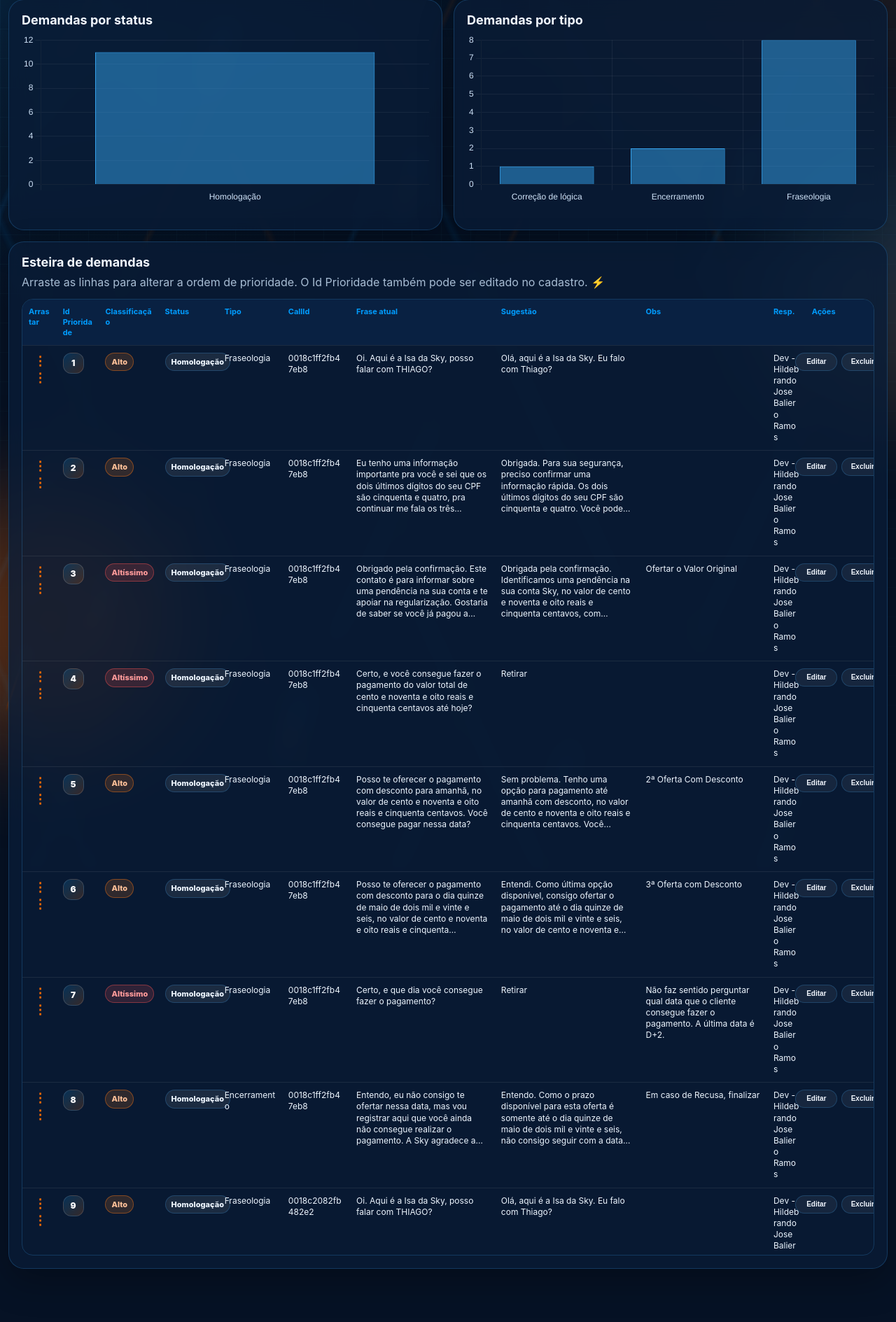
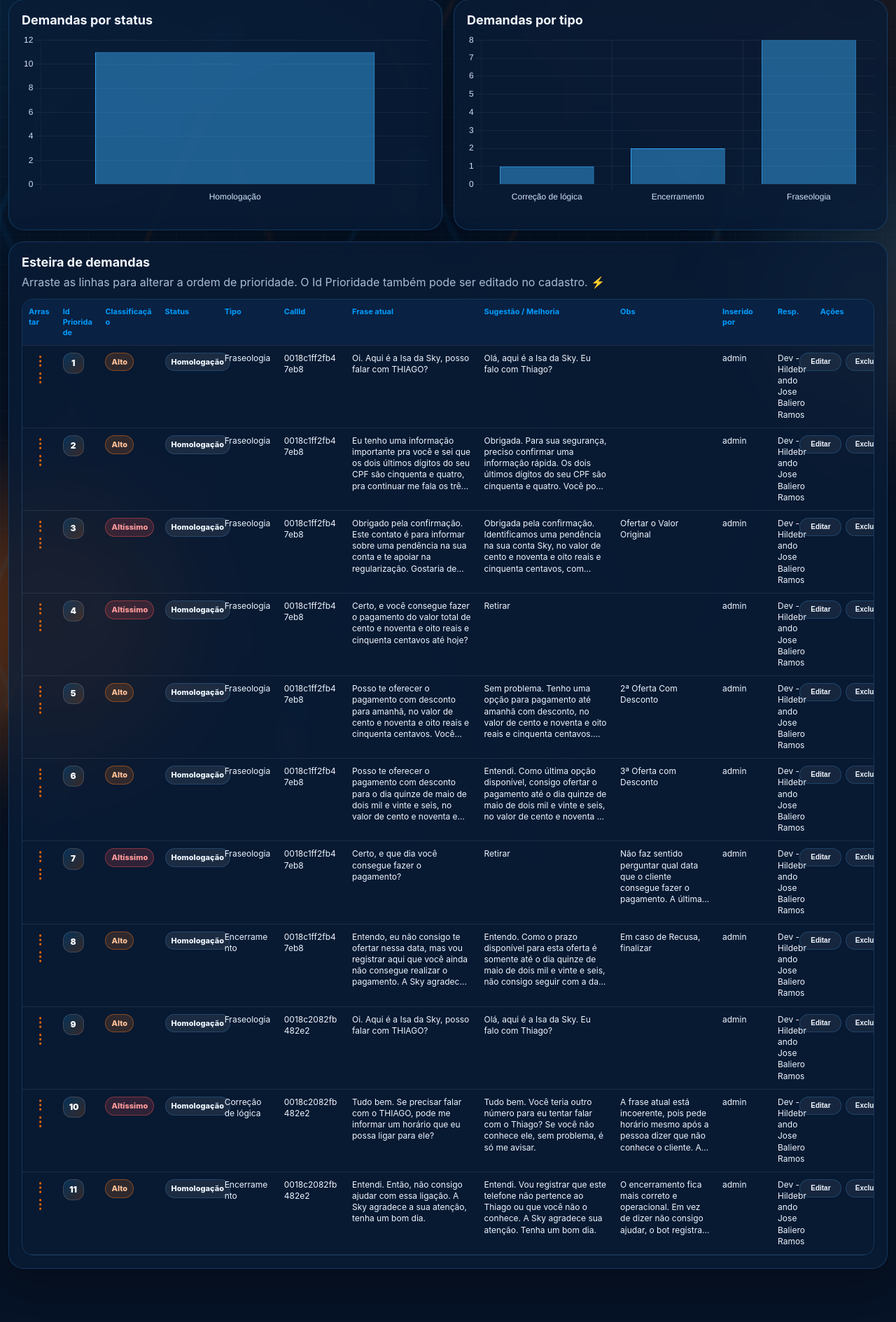
Before and after one commit to kikosouza159-afk/OSPMelhoriasCommandCenter, a Flask app: page / in a window 1280 px wide. Shown: the part 463-2352 px from the top of the page at 70% size. Run offline with Flask 3, Linux system fonts and the light colour scheme; the visitor is signed in with stand-in values (Sample User, id 1); data comes from the database, SQL or seed files in the repository; both versions use the stored data as it was after the commit.

Commit message:
Add files via upload

```diff
--- a/app.py
+++ b/app.py
@@ -24,11 +24,22 @@ def login_required(fn):
 STATUS_LIST = ["Backlog", "Em análise", "Em desenvolvimento", "Homologação", "Concluído", "Cancelado"]
 TIPO_LIST = ["Fraseologia", "Fluxo", "Validação CPF", "Oferta", "Encerramento", "Correção de lógica"]
 RISCO_LIST = ["Baixo", "Médio", "Alto", "Crítico"]
+PRIORIDADE_LIST = ["Altíssimo", "Alto", "Médio", "Baixo", "Baixíssimo"]
 
 def get_conn():
     conn = sqlite3.connect(DB_PATH)
     conn.row_factory = sqlite3.Row
     return conn
+
+def score_from_prioridade(nivel):
+    mapa = {
+        "Altíssimo": 5.0,
+        "Alto": 4.0,
+        "Médio": 3.0,
+        "Baixo": 2.0,
+        "Baixíssimo": 1.0
+    }
+    return mapa.get(nivel or "Médio", 3.0)
 
 def calc_prioridade(impacto, recorrencia, urgencia, esforco, risco):
     """
@@ -68,6 +79,7 @@ def init_db():
                 previous_asr TEXT,
                 frase_atual TEXT,
                 sugestao TEXT,
+                melhoria TEXT DEFAULT '',
                 obs TEXT,
                 tipo TEXT DEFAULT 'Fraseologia',
                 responsavel TEXT DEFAULT '',
@@ -82,7 +94,8 @@ def init_db():
                 data_criacao TEXT,
                 data_prevista TEXT DEFAULT '',
                 data_conclusao TEXT DEFAULT '',
-                prioridade_ordem INTEGER DEFAULT 0
+                prioridade_ordem INTEGER DEFAULT 0,
+                criado_por TEXT DEFAULT ''
             )
         """)
 
@@ -103,6 +116,32 @@ def init_db():
                 (idx, item["id"])
             )
 
+
+        # Migração V1.5.3 cadastro objetivo: usuário que inseriu a demanda
+        cols_criado = [c["name"] for c in conn.execute("PRAGMA table_info(demandas)").fetchall()]
+        if "criado_por" not in cols_criado:
+            conn.execute("ALTER TABLE demandas ADD COLUMN criado_por TEXT DEFAULT ''")
+        conn.execute("""
+            UPDATE demandas
+            SET criado_por = CASE
+                WHEN COALESCE(criado_por, '') = '' THEN 'admin'
+                ELSE criado_por
+            END
+        """)
+
+
+        # Migração V1.5.4: campo Melhoria para demandas que não são de fraseologia
+        cols_melhoria = [c["name"] for c in conn.execute("PRAGMA table_info(demandas)").fetchall()]
+        if "melhoria" not in cols_melhoria:
+            conn.execute("ALTER TABLE demandas ADD COLUMN melhoria TEXT DEFAULT ''")
+            conn.execute("""
+                UPDATE demandas
+                SET melhoria = CASE
+                    WHEN tipo <> 'Fraseologia' AND COALESCE(sugestao, '') <> '' THEN sugestao
+                    ELSE COALESCE(melhoria, '')
+                END
+            """)
+
         total = conn.execute("SELECT COUNT(*) AS qtd FROM demandas").fetchone()["qtd"]
         if total == 0:
             seed = [
@@ -122,11 +161,11 @@ def init_db():
                 score, nivel = calc_prioridade(row[6], row[7], row[8], row[9], row[10])
                 conn.execute("""
                     INSERT INTO demandas (
-                        call_id, previous_asr, frase_atual, sugestao, obs, tipo,
+                        call_id, previous_asr, frase_atual, sugestao, melhoria, obs, tipo,
                         impacto, recorrencia, urgencia, esforco, risco,
-                        score_prioridade, nivel_prioridade, data_criacao, prioridade_ordem
-                    ) VALUES (?, ?, ?, ?, ?, ?, ?, ?, ?, ?, ?, ?, ?, ?, ?)
-                """, row[:6] + row[6:] + (score, nivel, datetime.now().strftime("%Y-%m-%d"), idx))
+                        score_prioridade, nivel_prioridade, data_criacao, prioridade_ordem, criado_por
+                    ) VALUES (?, ?, ?, ?, ?, ?, ?, ?, ?, ?, ?, ?, ?, ?, ?, ?, ?)
+                """, row[:4] + ("",) + row[4:6] + row[6:] + (score, nivel, datetime.now().strftime("%Y-%m-%d"), idx, "admin"))
 
         # Migração visual de prioridades antigas para a nova régua simplificada
         antigas = conn.execute("""
@@ -169,7 +208,7 @@ def logout():
 @app.route("/")
 @login_required
 def index():
-    return render_template("index.html", status_list=STATUS_LIST, tipo_list=TIPO_LIST, risco_list=RISCO_LIST)
+    return render_template("index.html", status_list=STATUS_LIST, tipo_list=TIPO_LIST, risco_list=RISCO_LIST, prioridade_list=PRIORIDADE_LIST)
 
 @app.route("/api/demandas")
 @login_required
@@ -188,9 +227,9 @@ def listar_demandas():
         where.append("tipo = ?")
         params.append(tipo)
     if busca:
-        where.append("(call_id LIKE ? OR previous_asr LIKE ? OR frase_atual LIKE ? OR sugestao LIKE ? OR obs LIKE ?)")
+        where.append("(call_id LIKE ? OR previous_asr LIKE ? OR frase_atual LIKE ? OR sugestao LIKE ? OR melhoria LIKE ? OR obs LIKE ?)")
         like = f"%{busca}%"
-        params.extend([like, like, like, like, like])
+        params.extend([like, like, like, like, like, like])
 
     query = "SELECT * FROM demandas"
     if where:
@@ -240,20 +279,22 @@ def criar_demanda():
     urgencia = int(data.get("urgencia", 3))
     esforco = int(data.get("esforco", 2))
     risco = int(data.get("risco", 3))
-    score, nivel = calc_prioridade(impacto, recorrencia, urgencia, esforco, risco)
+    nivel = data.get("nivel_prioridade", "Médio")
+    score = score_from_prioridade(nivel)
 
     with get_conn() as conn:
         conn.execute("""
             INSERT INTO demandas (
-                call_id, previous_asr, frase_atual, sugestao, obs, tipo,
+                call_id, previous_asr, frase_atual, sugestao, melhoria, obs, tipo,
                 responsavel, status, impacto, recorrencia, urgencia, esforco, risco,
-                score_prioridade, nivel_prioridade, data_criacao, data_prevista, prioridade_ordem
-            ) VALUES (?, ?, ?, ?, ?, ?, ?, ?, ?, ?, ?, ?, ?, ?, ?, ?, ?, ?)
+                score_prioridade, nivel_prioridade, data_criacao, data_prevista, prioridade_ordem, criado_por
+            ) VALUES (?, ?, ?, ?, ?, ?, ?, ?, ?, ?, ?, ?, ?, ?, ?, ?, ?, ?, ?, ?)
         """, (
             data.get("call_id", ""),
             data.get("previous_asr", ""),
             data.get("frase_atual", ""),
             data.get("sugestao", ""),
+            data.get("melhoria", ""),
             data.get("obs", ""),
             data.get("tipo", "Fraseologia"),
             data.get("responsavel", ""),
@@ -262,7 +303,8 @@ def criar_demanda():
             score, nivel,
             datetime.now().strftime("%Y-%m-%d"),
             data.get("data_prevista", ""),
-            int(data.get("prioridade_ordem") or 999999)
+            int(data.get("prioridade_ordem") or 999999),
+            session.get("usuario", "admin")
         ))
         conn.commit()
 
@@ -273,8 +315,8 @@ def criar_demanda():
 def atualizar_demanda(demanda_id):
     data = request.json or {}
     campos = [
-        "call_id", "previous_asr", "frase_atual", "sugestao", "obs", "tipo",
-        "responsavel", "status", "impacto", "recorrencia", "urgencia", "esforco",
+        "call_id", "previous_asr", "frase_atual", "sugestao", "melhoria", "obs", "tipo",
+        "responsavel", "status", "nivel_prioridade", "impacto", "recorrencia", "urgencia", "esforco",
         "risco", "data_prevista", "data_conclusao", "prioridade_ordem"
     ]
 
@@ -286,7 +328,8 @@ def atualizar_demanda(demanda_id):
     urgencia = int(data.get("urgencia", 3))
     esforco = int(data.get("esforco", 2))
     risco = int(data.get("risco", 3))
-    score, nivel = calc_prioridade(impacto, recorrencia, urgencia, esforco, risco)
+    nivel = data.get("nivel_prioridade", "Médio")
+    score = score_from_prioridade(nivel)
 
     for c in campos:
         if c in data:
@@ -331,6 +374,7 @@ def deletar_demanda(demanda_id):
         conn.commit()
     return jsonify({"ok": True})
 
+init_db()
+
 if __name__ == "__main__":
-    init_db()
     app.run(debug=True, host="0.0.0.0", port=5000)
--- a/static/css/style.css
+++ b/static/css/style.css
@@ -920,3 +920,65 @@ th:nth-child(11), td:nth-child(11) {
     min-width: 140px;
   }
 }
+
+
+/* V1.5.3 Cadastro objetivo */
+.form-grid-objetivo {
+  grid-template-columns: repeat(4, 1fr);
+}
+
+.conditional-box {
+  margin-top: 8px;
+  padding: 14px;
+  border: 1px solid rgba(0, 157, 255, .18);
+  border-radius: 18px;
+  background: rgba(0, 0, 0, .10);
+}
+
+/* Nova esteira com 11 colunas, sem Obs */
+th:nth-child(1), td:nth-child(1) { width: 4%; }      /* Arrastar */
+th:nth-child(2), td:nth-child(2) { width: 5%; }      /* Id Prioridade */
+th:nth-child(3), td:nth-child(3) { width: 7%; }      /* Classificação */
+th:nth-child(4), td:nth-child(4) { width: 7%; }      /* Status */
+th:nth-child(5), td:nth-child(5) { width: 7.5%; }    /* Tipo */
+th:nth-child(6), td:nth-child(6) { width: 8%; }      /* CallId */
+th:nth-child(7), td:nth-child(7) { width: 18%; }     /* Frase atual */
+th:nth-child(8), td:nth-child(8) { width: 18%; }     /* Sugestão */
+th:nth-child(9), td:nth-child(9) { width: 7%; }      /* Inserido por */
+th:nth-child(10), td:nth-child(10) { width: 6.5%; }  /* Resp. */
+th:nth-child(11), td:nth-child(11) { width: 12%; }   /* Ações */
+
+th:nth-child(11), td:nth-child(11) {
+  min-width: 150px;
+}
+
+@media (max-width: 1100px) {
+  .form-grid-objetivo {
+    grid-template-columns: 1fr;
+  }
+}
+
+
+/* V1.5.4 - Campo Melhoria e Observação para demandas que não são Fraseologia */
+#melhoriaBox textarea,
+#fraseologiaBox textarea {
+  min-height: 92px;
+}
+
+/* Esteira com Obs novamente */
+th:nth-child(1), td:nth-child(1) { width: 4%; }      /* Arrastar */
+th:nth-child(2), td:nth-child(2) { width: 5%; }      /* Id Prioridade */
+th:nth-child(3), td:nth-child(3) { width: 7%; }      /* Classificação */
+th:nth-child(4), td:nth-child(4) { width: 7%; }      /* Status */
+th:nth-child(5), td:nth-child(5) { width: 7%; }      /* Tipo */
+th:nth-child(6), td:nth-child(6) { width: 8%; }      /* CallId */
+th:nth-child(7), td:nth-child(7) { width: 15.5%; }   /* Frase atual */
+th:nth-child(8), td:nth-child(8) { width: 16%; }     /* Sugestão / Melhoria */
+th:nth-child(9), td:nth-child(9) { width: 12%; }     /* Obs */
+th:nth-child(10), td:nth-child(10) { width: 6.5%; }  /* Inserido por */
+th:nth-child(11), td:nth-child(11) { width: 5%; }    /* Resp. */
+th:nth-child(12), td:nth-child(12) { width: 7%; }    /* Ações */
+
+th:nth-child(12), td:nth-child(12) {
+  min-width: 150px;
+}
--- a/static/js/app.js
+++ b/static/js/app.js
@@ -59,8 +59,9 @@ function renderTabela() {
       <td>${escapeHtml(d.tipo)}</td>
       <td>${escapeHtml(d.call_id)}</td>
       <td><div class="truncate">${escapeHtml(d.frase_atual)}</div></td>
-      <td><div class="truncate">${escapeHtml(d.sugestao)}</div></td>
+      <td><div class="truncate">${escapeHtml(d.tipo === "Fraseologia" ? d.sugestao : (d.melhoria || d.sugestao || ""))}</div></td>
       <td><div class="truncate">${escapeHtml(d.obs || "")}</div></td>
+      <td>${escapeHtml(d.criado_por || "")}</td>
       <td>${escapeHtml(d.responsavel || "")}</td>
       <td>
         <div class="actions">
@@ -188,9 +189,11 @@ function fecharModal() {
 }
 
 function limparForm() {
-  ["id","call_id","previous_asr","frase_atual","sugestao","obs","responsavel","data_prevista","prioridade_ordem"].forEach(id => $(id).value = "");
+  ["id","call_id","previous_asr","frase_atual","sugestao","melhoria","obs","responsavel","data_prevista","prioridade_ordem"].forEach(id => $(id).value = "");
   $("tipo").value = "Fraseologia";
   $("status").value = "Backlog";
+  $("nivel_prioridade").value = "Médio";
+  toggleFraseologiaFields();
   $("impacto").value = 3;
   $("recorrencia").value = 3;
   $("urgencia").value = 3;
@@ -207,6 +210,8 @@ function editar(id) {
     if ($(k)) $(k).value = d[k] ?? "";
   });
   $("id").value = d.id;
+  if ($("criado_por_view")) $("criado_por_view").value = d.criado_por || "";
+  toggleFraseologiaFields();
   $("modal").showModal();
 }
 
@@ -219,9 +224,11 @@ async function salvarDemanda(event) {
     previous_asr: $("previous_asr").value,
     frase_atual: $("frase_atual").value,
     sugestao: $("sugestao").value,
+    melhoria: $("melhoria").value,
     obs: $("obs").value,
     tipo: $("tipo").value,
     status: $("status").value,
+    nivel_prioridade: $("nivel_prioridade").value,
     responsavel: $("responsavel").value,
     data_prevista: $("data_prevista").value,
     prioridade_ordem: Number($("prioridade_ordem").value || 999999),
@@ -242,13 +249,39 @@ async function salvarDemanda(event) {
   });
 
   fecharModal();
-  carregarTudo();
+
+function toggleFraseologiaFields() {
+  const fraseologiaBox = $("fraseologiaBox");
+  const melhoriaBox = $("melhoriaBox");
+  if (!fraseologiaBox || !melhoriaBox) return;
+
+  const tipo = $("tipo").value;
+  const isFraseologia = tipo === "Fraseologia";
+
+  fraseologiaBox.style.display = isFraseologia ? "block" : "none";
+  melhoriaBox.style.display = isFraseologia ? "none" : "block";
+}
+
+carregarTudo();
 }
 
 async function excluir(id) {
   if (!confirm("Deseja excluir esta demanda?")) return;
   await fetch(`/api/demandas/${id}`, { method: "DELETE" });
-  carregarTudo();
+
+function toggleFraseologiaFields() {
+  const fraseologiaBox = $("fraseologiaBox");
+  const melhoriaBox = $("melhoriaBox");
+  if (!fraseologiaBox || !melhoriaBox) return;
+
+  const tipo = $("tipo").value;
+  const isFraseologia = tipo === "Fraseologia";
+
+  fraseologiaBox.style.display = isFraseologia ? "block" : "none";
+  melhoriaBox.style.display = isFraseologia ? "none" : "block";
+}
+
+carregarTudo();
 }
 
 function escapeHtml(value) {
@@ -260,4 +293,17 @@ function escapeHtml(value) {
     .replaceAll("'", "&#039;");
 }
 
+
+function toggleFraseologiaFields() {
+  const fraseologiaBox = $("fraseologiaBox");
+  const melhoriaBox = $("melhoriaBox");
+  if (!fraseologiaBox || !melhoriaBox) return;
+
+  const tipo = $("tipo").value;
+  const isFraseologia = tipo === "Fraseologia";
+
+  fraseologiaBox.style.display = isFraseologia ? "block" : "none";
+  melhoriaBox.style.display = isFraseologia ? "none" : "block";
+}
+
 carregarTudo();
--- a/templates/index.html
+++ b/templates/index.html
@@ -90,8 +90,9 @@
               <th>Tipo</th>
               <th>CallId</th>
               <th>Frase atual</th>
-              <th>Sugestão</th>
+              <th>Sugestão / Melhoria</th>
               <th>Obs</th>
+              <th>Inserido por</th>
               <th>Resp.</th>
               <th>Ações</th>
             </tr>
@@ -111,32 +112,40 @@
 
       <input type="hidden" id="id" />
 
-      <div class="form-grid">
+      <div class="form-grid form-grid-objetivo">
         <div><label>CallIdtelecom</label><input id="call_id" /></div>
-        <div><label>PreviousAsrTranscription</label><input id="previous_asr" /></div>
-        <div><label>Tipo</label><select id="tipo">{% for t in tipo_list %}<option value="{{t}}">{{t}}</option>{% endfor %}</select></div>
+        <div><label>Tipo</label><select id="tipo" onchange="toggleFraseologiaFields()">{% for t in tipo_list %}<option value="{{t}}">{{t}}</option>{% endfor %}</select></div>
         <div><label>Status</label><select id="status">{% for s in status_list %}<option value="{{s}}">{{s}}</option>{% endfor %}</select></div>
+        <div><label>Classificação</label><select id="nivel_prioridade">{% for p in prioridade_list %}<option value="{{p}}">{{p}}</option>{% endfor %}</select></div>
         <div><label>Id Prioridade</label><input id="prioridade_ordem" type="number" min="1" placeholder="Ex: 1" /></div>
         <div><label>Responsável</label><input id="responsavel" placeholder="Dev, squad ou pessoa" /></div>
         <div><label>Data prevista</label><input id="data_prevista" type="date" /></div>
+        <div><label>Inserido por</label><input id="criado_por_view" value="{{ session.get('usuario', 'admin') }}" disabled /></div>
       </div>
 
-      <label>Frase atual do bot</label>
-      <textarea id="frase_atual" rows="3"></textarea>
+      <input type="hidden" id="previous_asr" value="" />
 
-      <label>Sugestão de fraseologia / ajuste</label>
-      <textarea id="sugestao" rows="3"></textarea>
+      <div id="fraseologiaBox" class="conditional-box">
+        <label>Frase atual do bot</label>
+        <textarea id="frase_atual" rows="3" placeholder="Opcional para demandas de fraseologia"></textarea>
 
-      <label>Observação / justificativa</label>
-      <textarea id="obs" rows="2"></textarea>
+        <label>Sugestão de fraseologia / ajuste</label>
+        <textarea id="sugestao" rows="3" placeholder="Opcional para demandas de fraseologia"></textarea>
+      </div>
 
-      <div class="score-grid">
-        <div><label>Impacto</label><input id="impacto" type="number" min="1" max="5" value="3" /></div>
-        <div><label>Recorrência</label><input id="recorrencia" type="number" min="1" max="5" value="3" /></div>
-        <div><label>Urgência</label><input id="urgencia" type="number" min="1" max="5" value="3" /></div>
-        <div><label>Esforço</label><input id="esforco" type="number" min="1" max="5" value="2" /></div>
-        <div><label>Risco</label><input id="risco" type="number" min="1" max="5" value="3" /></div>
+      <div id="melhoriaBox" class="conditional-box">
+        <label>Melhoria</label>
+        <textarea id="melhoria" rows="3" placeholder="Descreva objetivamente a melhoria solicitada"></textarea>
+
+        <label>Observação</label>
+        <textarea id="obs" rows="3" placeholder="Inclua contexto, regra, justificativa ou detalhe para o desenvolvimento"></textarea>
       </div>
+
+      <input type="hidden" id="impacto" value="3" />
+      <input type="hidden" id="recorrencia" value="3" />
+      <input type="hidden" id="urgencia" value="3" />
+      <input type="hidden" id="esforco" value="2" />
+      <input type="hidden" id="risco" value="3" />
 
       <div class="modal-actions">
         <button type="button" class="ghost" onclick="fecharModal()">Cancelar</button>
```
Also changed, not shown: README.md, data/demandas.db.
